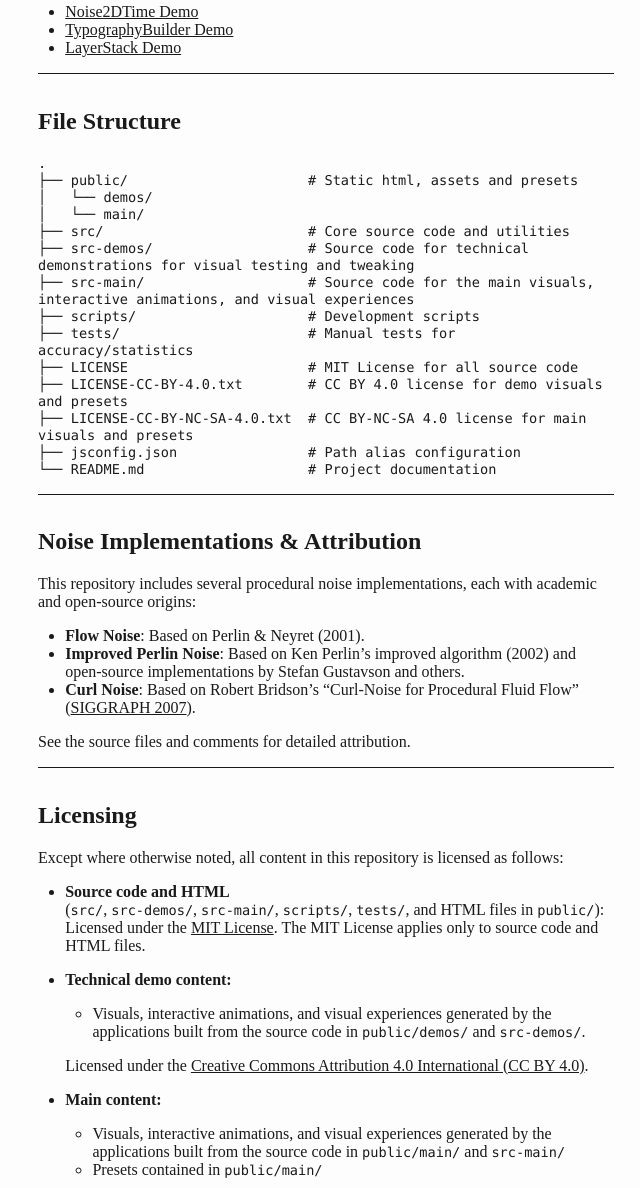
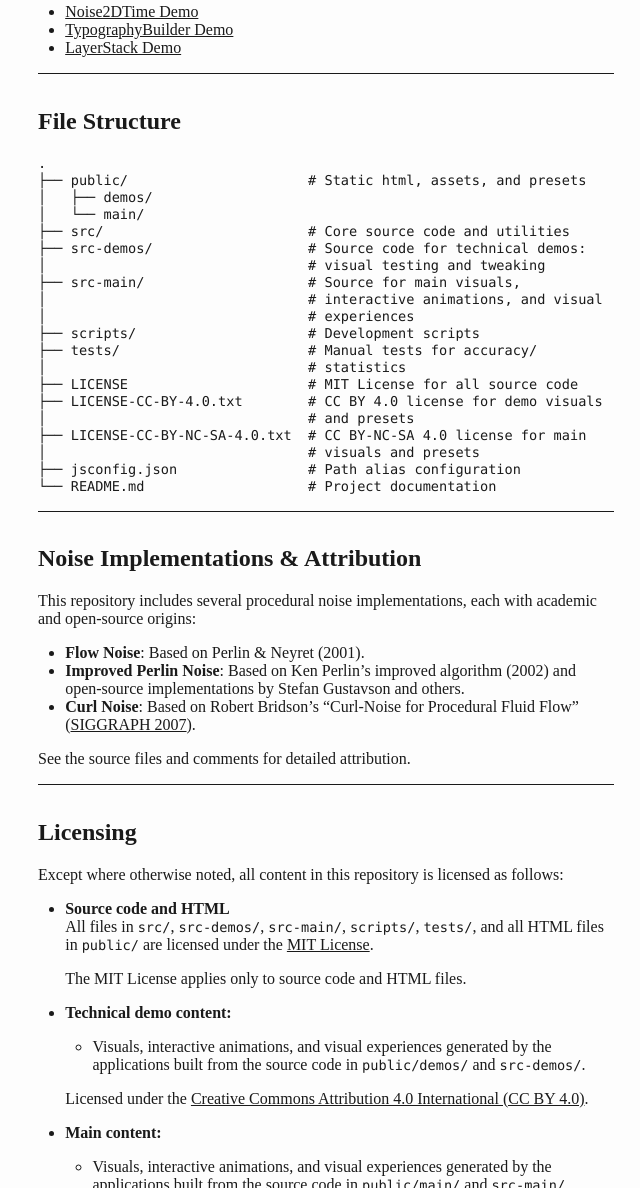
Before and after one commit to toasted323/interactive-typography-with-particle-flow-fields, a plain HTML site: page index.html in a window 1280 px wide. Shown: the part 596-1784 px from the top of the page, without its empty margins (314-954 px from the left). Drawn offline with Linux system fonts and the light colour scheme.

Commit message:
deploy: f9813e8a4f41ab1447bd79c54c1e6c1c89d82dd9

```diff
--- a/index.html
+++ b/index.html
@@ -200,17 +200,23 @@ Demo</a></li>
 <hr />
 <h2 id="file-structure">File Structure</h2>
 <pre><code>.
-├── public/                      # Static html, assets and presets
-│   └── demos/
+├── public/                      # Static html, assets, and presets
+│   ├── demos/
 │   └── main/
 ├── src/                         # Core source code and utilities
-├── src-demos/                   # Source code for technical demonstrations for visual testing and tweaking
-├── src-main/                    # Source code for the main visuals, interactive animations, and visual experiences
+├── src-demos/                   # Source code for technical demos:
+│                                # visual testing and tweaking
+├── src-main/                    # Source for main visuals,
+│                                # interactive animations, and visual
+│                                # experiences
 ├── scripts/                     # Development scripts
-├── tests/                       # Manual tests for accuracy/statistics
+├── tests/                       # Manual tests for accuracy/
+│                                # statistics
 ├── LICENSE                      # MIT License for all source code
-├── LICENSE-CC-BY-4.0.txt        # CC BY 4.0 license for demo visuals and presets
-├── LICENSE-CC-BY-NC-SA-4.0.txt  # CC BY-NC-SA 4.0 license for main visuals and presets
+├── LICENSE-CC-BY-4.0.txt        # CC BY 4.0 license for demo visuals
+│                                # and presets
+├── LICENSE-CC-BY-NC-SA-4.0.txt  # CC BY-NC-SA 4.0 license for main
+│                                # visuals and presets
 ├── jsconfig.json                # Path alias configuration
 └── README.md                    # Project documentation</code></pre>
 <hr />
@@ -236,11 +242,11 @@ href="https://www.cs.ubc.ca/~rbridson/docs/bridson-siggraph2007-curlnoise.pdf">S
 licensed as follows:</p>
 <ul>
 <li><p><strong>Source code and HTML</strong><br />
-(<code>src/</code>, <code>src-demos/</code>, <code>src-main/</code>,
-<code>scripts/</code>, <code>tests/</code>, and HTML files in
-<code>public/</code>):<br />
-Licensed under the <a href="./LICENSE">MIT License</a>. The MIT License
-applies only to source code and HTML files.</p></li>
+All files in <code>src/</code>, <code>src-demos/</code>,
+<code>src-main/</code>, <code>scripts/</code>, <code>tests/</code>, and
+all HTML files in <code>public/</code> are licensed under the <a
+href="./LICENSE">MIT License</a>.</p>
+<p>The MIT License applies only to source code and HTML files.</p></li>
 <li><p><strong>Technical demo content:</strong></p>
 <ul>
 <li>Visuals, interactive animations, and visual experiences generated by
```
